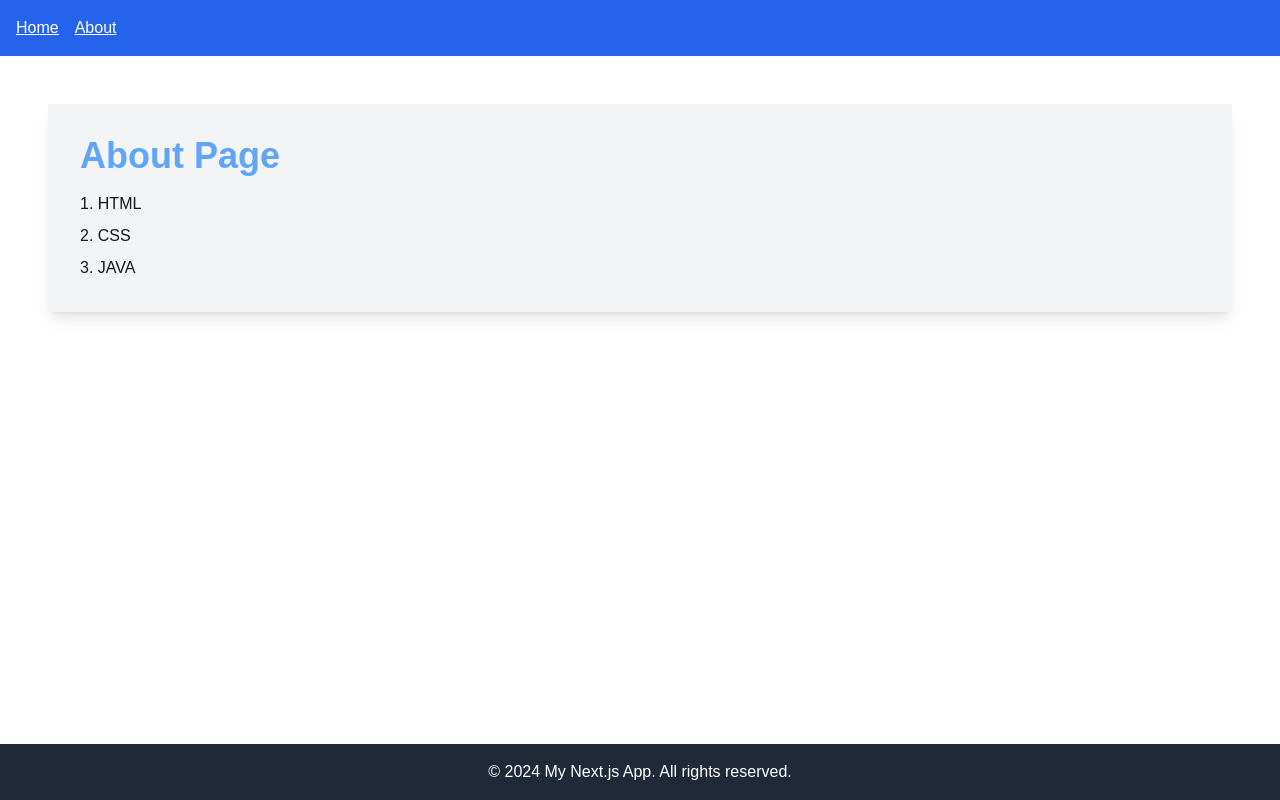
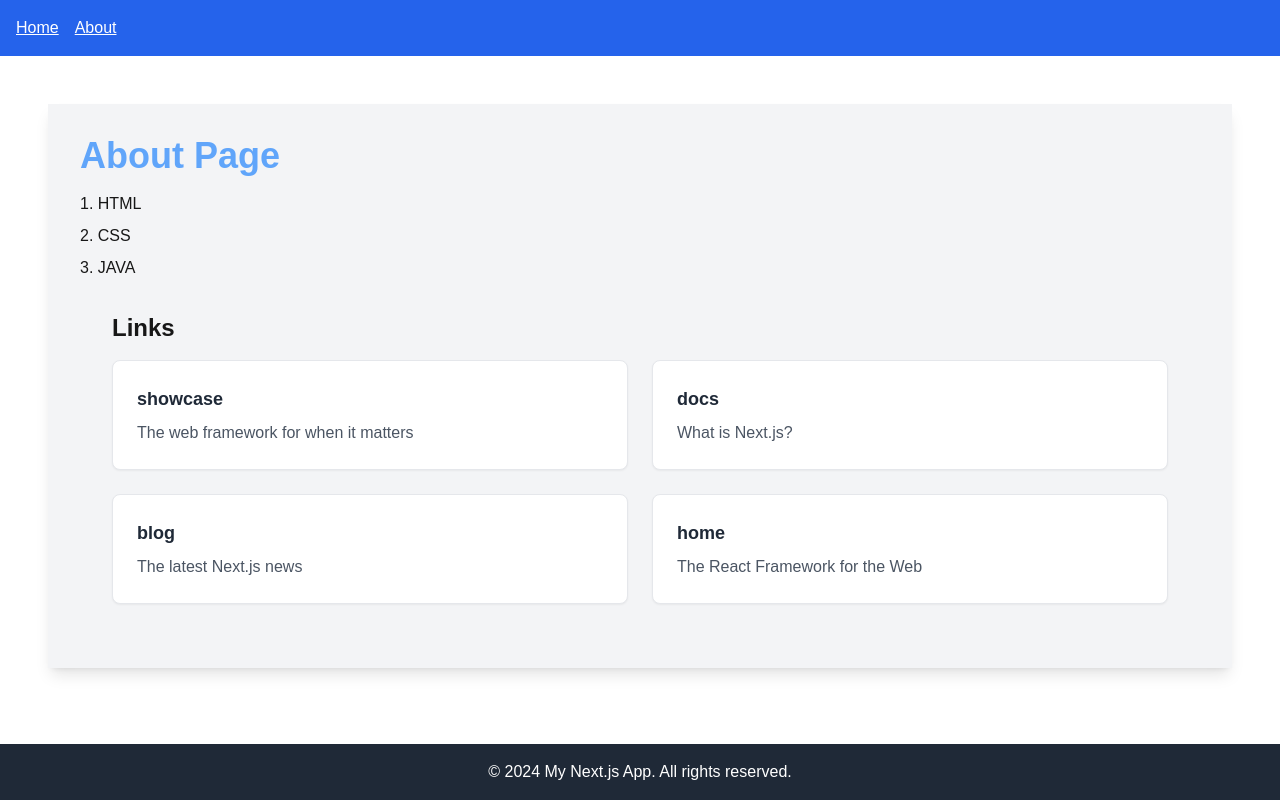
Before and after one commit to masaki0325/react-app, a Next.js app: page /about in a window 1280 px wide. Built offline with nearby package versions, Linux system fonts and the light colour scheme.

Commit message:
♻️ Linksをmap化と見栄えの調整

```diff
--- a/app/about/page.tsx
+++ b/app/about/page.tsx
@@ -1,3 +1,5 @@
+import Links from "@/components/Links";
+
 export default function AboutPage() {
   return (
     <div className="m-8 p-8 bg-gray-100 shadow-lg">
@@ -7,6 +9,7 @@ export default function AboutPage() {
         <li>CSS</li>
         <li>JAVA</li>
       </ul>
+      <Links />
     </div>
   );
 }
--- a/app/page.tsx
+++ b/app/page.tsx
@@ -1,4 +1,5 @@
 import Headline from "@/components/Headline"
+import Links from "@/components/Links";
 
 console.log("Server-side log: Footer =", Headline);
 
@@ -7,6 +8,7 @@ export default function HomePage() {
     <div>
       <h2 className="text-2xl font-bold mb-4">Welcome to the Home Page</h2>
       <Headline title="title" page="page" />
+      <Links />
     </div>
   );
 }
--- /dev/null
+++ b/components/Links.tsx
@@ -0,0 +1,44 @@
+const ITEMS = [
+  {
+    href: 'https://nextjs.org/showcase',
+    title: 'showcase',
+    description: 'The web framework for when it matters',
+  },
+  {
+    href: 'https://nextjs.org/docs',
+    title: 'docs',
+    description: 'What is Next.js?',
+  },
+  {
+    href: 'https://nextjs.org/blog',
+    title: 'blog',
+    description: 'The latest Next.js news',
+  },
+  {
+    href: 'https://nextjs.org/',
+    title: 'home',
+    description: 'The React Framework for the Web',
+  },
+];
+
+export default function Links() {
+  return (
+    <div className="p-8">
+      <h1 className="text-2xl font-bold mb-4">Links</h1>
+      <div className="grid grid-cols-2 sm:grid-cols-2 lg:grid-cols-2 gap-6">
+        {ITEMS.map((item, index) => (
+          <a
+            key={index}
+            href={item.href}
+            className="block p-6 bg-white border border-gray-200 rounded-lg shadow-sm hover:shadow-md hover:border-gray-300 transition-shadow duration-200"
+          >
+            <h2 className="text-lg font-semibold text-gray-800 mb-2">
+              {item.title}
+            </h2>
+            <p className="text-gray-600">{item.description}</p>
+          </a>
+        ))}
+      </div>
+    </div>
+  );
+}
```
Also changed, not shown: 1 other file (tests, documents, lock files or other folders).
